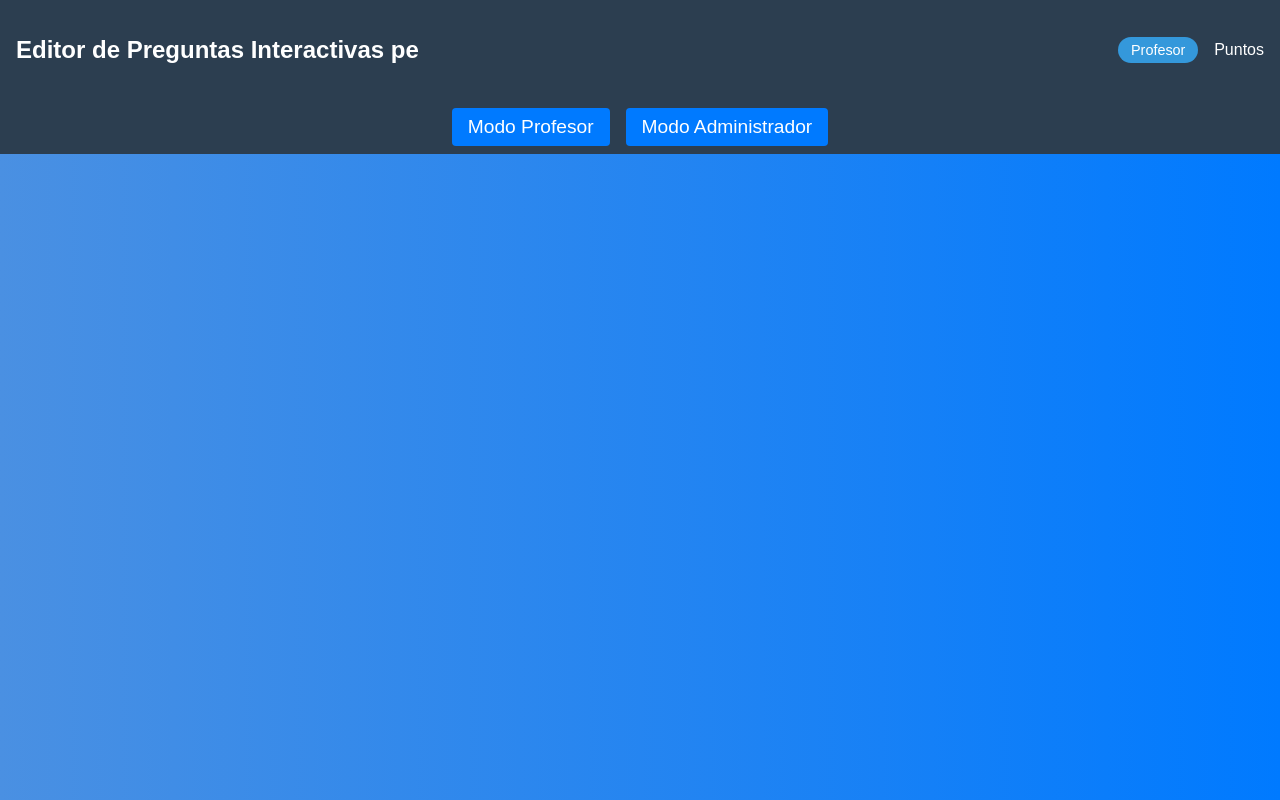
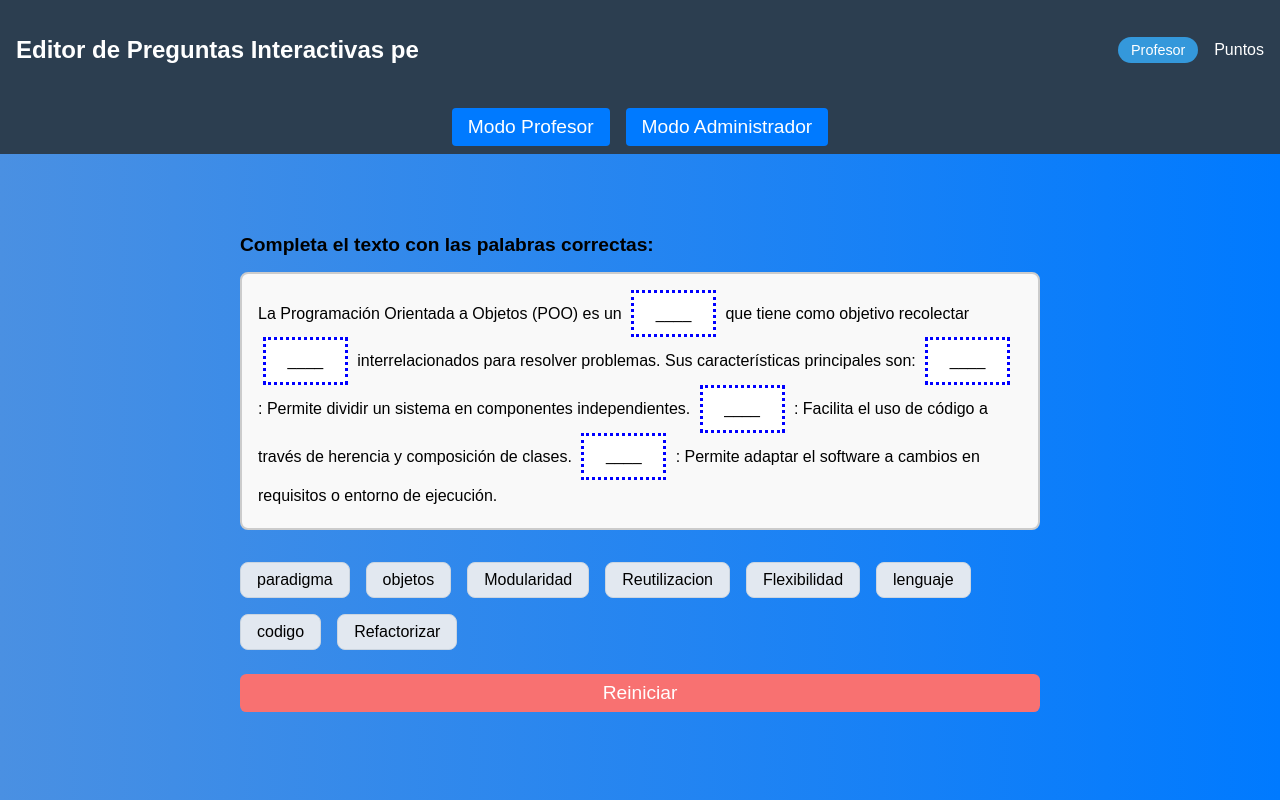
Before and after one commit to v3gack/deployPweb, a React (Create React App) app in the folder programacion-web/: page /Rellenar in a window 1280 px wide. Built offline with nearby package versions, Linux system fonts and the light colour scheme; the HTML template or start-up script is replaced by a standard one.

Commit message:
feat:Componente RellenarEspacios

```diff
--- a/programacion-web/src/App.js
+++ b/programacion-web/src/App.js
@@ -5,6 +5,7 @@ import Drag from './components/DragDrop';
 import Question from './components/Pregunta';
 import Login from './components/Registros/Login';
 import RegistroUsuario from './components/Registros/RegistroUsuario';
+import RellenarEspacios from './components/RellenarEspacios';
 
 import Layout from './components/Layout'; // Añade esta línea
 
@@ -22,6 +23,7 @@ function App() {
               <Route path="/seleccion" element={<Seleccion userRole={userRole} />} />
               <Route path="/Drag" element={<Drag />} />
               <Route path="/question" element={<Question />} />
+              <Route path="/Rellenar" element={<RellenarEspacios/>} />
             </Routes>
           </Layout>
         } />
--- /dev/null
+++ b/programacion-web/src/components/RellenarEspacios.css
@@ -0,0 +1,64 @@
+.fill-container {
+  padding: 2rem;
+  max-width: 800px;
+  margin: auto;
+}
+
+.fill-title {
+  font-size: 1.2rem;
+  margin-bottom: 1rem;
+  font-weight: bold;
+}
+
+.fill-text {
+  background-color: #f9f9f9;
+  padding: 1rem;
+  border: 2px solid #ccc;
+  border-radius: 0.5rem;
+  line-height: 2rem;
+}
+
+.blank {
+  display: inline-block;
+  padding: 0.3rem 0.6rem;
+  margin: 0 0.3rem;
+  border-bottom: 2px dashed #888;
+  cursor: pointer;
+  min-width: 60px;
+  text-align: center;
+  background-color: #fff;
+  border: blue;
+  border-style: dotted;
+}
+
+.word-bank {
+  margin-top: 2rem;
+  display: flex;
+  flex-wrap: wrap;
+  gap: 1rem;
+}
+
+.word {
+  background-color: #e2e8f0;
+  padding: 0.5rem 1rem;
+  border-radius: 0.5rem;
+  cursor: grab;
+  user-select: none;
+  border: 1px solid #cbd5e0;
+}
+
+.reset-button {
+  margin-top: 1.5rem;
+  padding: 0.5rem 1rem;
+  background-color: #f87171;
+  color: white;
+  border: none;
+  border-radius: 0.4rem;
+  cursor: pointer;
+}
+
+.success {
+  margin-top: 1rem;
+  font-weight: bold;
+  color: green;
+}
--- /dev/null
+++ b/programacion-web/src/components/RellenarEspacios.jsx
@@ -0,0 +1,97 @@
+import React, { useState } from 'react';
+import './RellenarEspacios.css';
+
+const wordBank = [
+  'paradigma', 'objetos', 'Modularidad', 'Reutilizacion',
+  'Flexibilidad', 'lenguaje', 'codigo','Refactorizar',
+];
+
+const correctAnswers = {
+  0: 'paradigma',
+  1: 'objetos',
+  2: 'Modularidad',
+  3: 'Reutilizacion',
+  4: 'Flexibilidad',
+};
+
+const RellenarEspacios = () => {
+  const [answers, setAnswers] = useState({});
+  const [dragging, setDragging] = useState(null);
+
+  const handleDrop = (index) => {
+    if (dragging !== null) {
+      setAnswers({ ...answers, [index]: dragging });
+      setDragging(null);
+    }
+  };
+
+  const handleReset = () => {
+    setAnswers({});
+  };
+
+  const isCorrect = Object.keys(correctAnswers).every(
+    (key) => answers[key] === correctAnswers[key]
+  );
+
+  const blanks = [
+'La Programación Orientada a Objetos (POO) es un',0,
+'que tiene como objetivo recolectar', 1 , 'interrelacionados para resolver problemas.',
+'Sus características principales son:',
+2,': Permite dividir un sistema en componentes independientes.',
+3,': Facilita el uso de código a través de herencia y composición de clases.',
+4,': Permite adaptar el software a cambios en requisitos o entorno de ejecución.',
+  ];
+
+  return (
+    <div className="fill-container">
+      <h2 className="fill-title">Completa el texto con las palabras correctas:</h2>
+
+      <div className="fill-text">
+        {/* Vera y Luca son dos&nbsp;
+        <span className="blank" onClick={() => handleDrop(0)}>
+          {answers[0] || '____'}
+        </span>
+        &nbsp;que viven en un&nbsp;
+        <span className="blank" onClick={() => handleDrop(1)}>
+          {answers[1] || '____'}
+        </span>
+        &nbsp;de Jaén.
+        <br /><br /> */}
+        {blanks.map((item, i) =>
+          typeof item === 'number' ? (
+            <span
+              key={i}
+              className="blank"
+              onClick={() => handleDrop(item)}
+            >
+              {answers[item] || '____'}
+            </span>
+          ) : (
+            <span key={i}> {item} </span>
+          )
+        )}
+      </div>
+
+      <div className="word-bank">
+        {wordBank.map((word, i) => (
+          <div
+            key={i}
+            className="word"
+            draggable
+            onDragStart={() => setDragging(word)}
+          >
+            {word}
+          </div>
+        ))}
+      </div>
+
+      <button onClick={handleReset} className="reset-button">Reiniciar</button>
+
+      {Object.keys(answers).length === Object.keys(correctAnswers).length && isCorrect && (
+        <p className="success">¡Muy bien! Completaste el texto correctamente. 🎉</p>
+      )}
+    </div>
+  );
+};
+
+export default RellenarEspacios;
```
